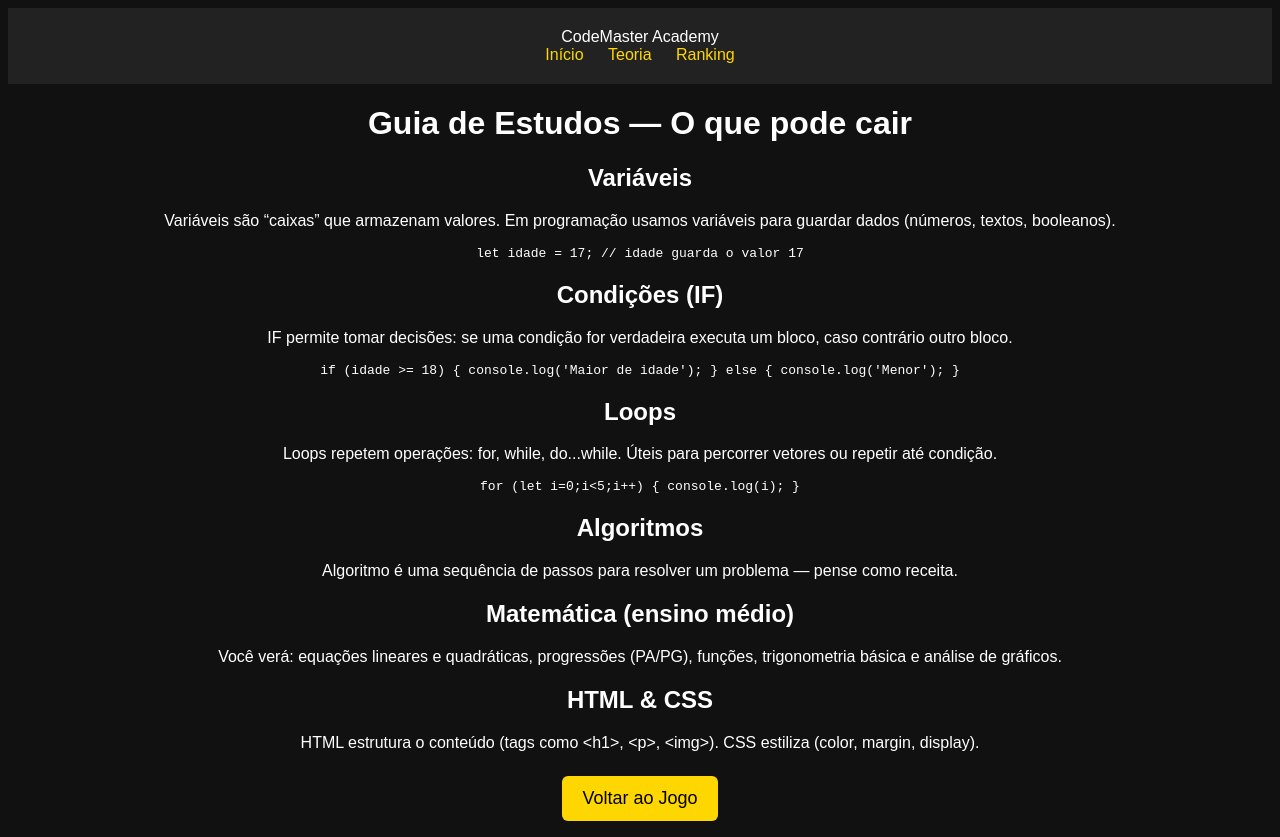
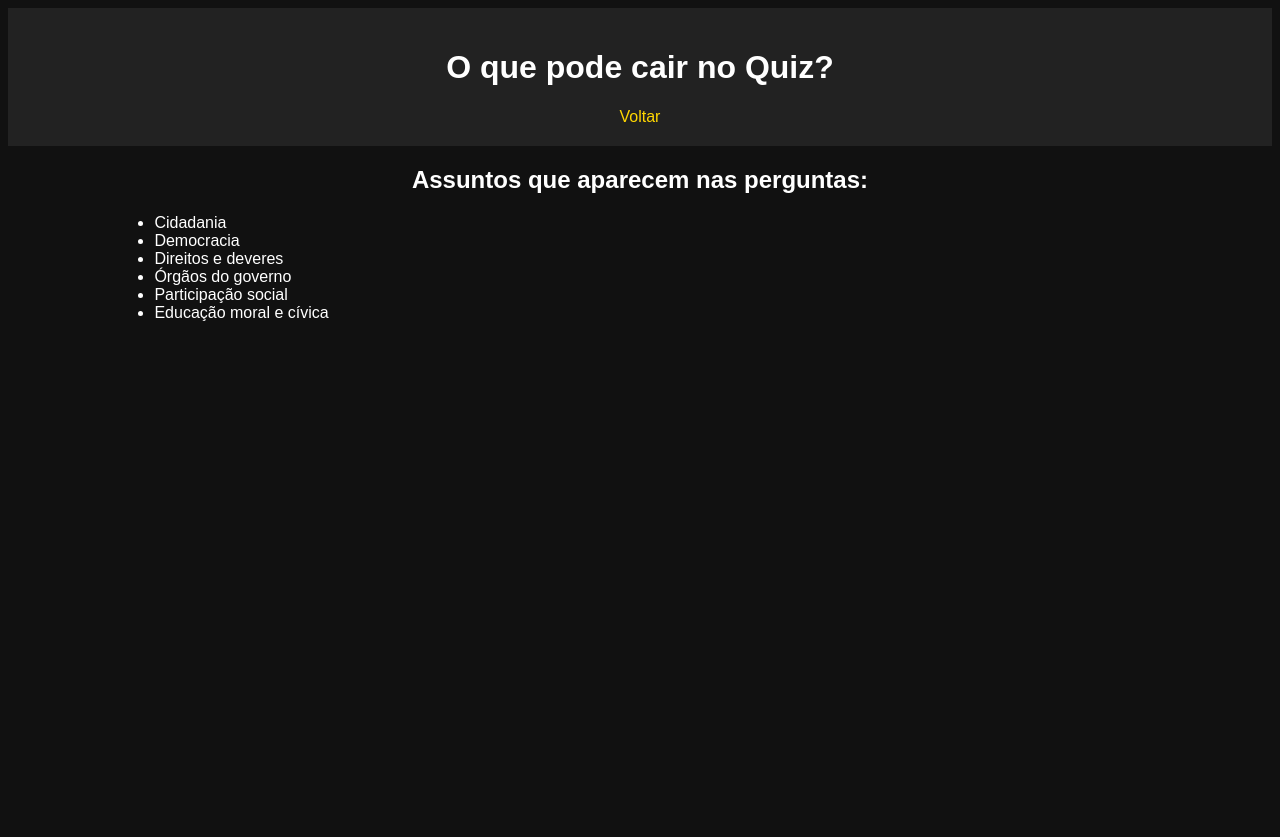
Before and after one commit to catatal007/jogo-catatal, a plain HTML site: page teoria.html in a window 1280 px wide. After the commit the page ends 800 px from the top, so only its background shows below. Drawn offline with Linux system fonts and the light colour scheme.

Commit message:
Update teoria.html

```diff
--- a/teoria.html
+++ b/teoria.html
@@ -1,58 +1,32 @@
 <!DOCTYPE html>
-<html lang="pt-BR">
+<html lang="pt-br">
 <head>
-  <meta charset="utf-8" />
-  <meta name="viewport" content="width=device-width,initial-scale=1" />
-  <title>CodeMaster Academy — Teoria</title>
-  <link rel="stylesheet" href="style.css">
+    <meta charset="UTF-8">
+    <meta name="viewport" content="width=device-width, initial-scale=1.0">
+    <title>Explicações do Catatal</title>
+    <link rel="stylesheet" href="style.css">
 </head>
 <body>
-  <header class="topbar">
-    <div class="brand">CodeMaster Academy</div>
-    <nav class="topnav">
-      <a href="index.html" class="navlink">Início</a>
-      <a href="teoria.html" class="navlink active">Teoria</a>
-      <a href="ranking.html" class="navlink">Ranking</a>
-    </nav>
-  </header>
 
-  <main class="container">
-    <h1>Guia de Estudos — O que pode cair</h1>
+    <header>
+        <h1>O que pode cair no Quiz?</h1>
+        <nav>
+            <a href="index.html">Voltar</a>
+        </nav>
+    </header>
 
-    <section class="theory-card">
-      <h2>Variáveis</h2>
-      <p>Variáveis são “caixas” que armazenam valores. Em programação usamos variáveis para guardar dados (números, textos, booleanos).</p>
-      <pre>let idade = 17; // idade guarda o valor 17</pre>
-    </section>
+    <main>
+        <h2>Assuntos que aparecem nas perguntas:</h2>
 
-    <section class="theory-card">
-      <h2>Condições (IF)</h2>
-      <p>IF permite tomar decisões: se uma condição for verdadeira executa um bloco, caso contrário outro bloco.</p>
-      <pre>if (idade >= 18) { console.log('Maior de idade'); } else { console.log('Menor'); }</pre>
-    </section>
+        <ul style="text-align:left; width:80%; margin:auto;">
+            <li>Cidadania</li>
+            <li>Democracia</li>
+            <li>Direitos e deveres</li>
+            <li>Órgãos do governo</li>
+            <li>Participação social</li>
+            <li>Educação moral e cívica</li>
+        </ul>
+    </main>
 
-    <section class="theory-card">
-      <h2>Loops</h2>
-      <p>Loops repetem operações: for, while, do...while. Úteis para percorrer vetores ou repetir até condição.</p>
-      <pre>for (let i=0;i<5;i++) { console.log(i); }</pre>
-    </section>
-
-    <section class="theory-card">
-      <h2>Algoritmos</h2>
-      <p>Algoritmo é uma sequência de passos para resolver um problema — pense como receita.</p>
-    </section>
-
-    <section class="theory-card">
-      <h2>Matemática (ensino médio)</h2>
-      <p>Você verá: equações lineares e quadráticas, progressões (PA/PG), funções, trigonometria básica e análise de gráficos.</p>
-    </section>
-
-    <section class="theory-card">
-      <h2>HTML & CSS</h2>
-      <p>HTML estrutura o conteúdo (tags como &lt;h1&gt;, &lt;p&gt;, &lt;img&gt;). CSS estiliza (color, margin, display).</p>
-    </section>
-
-    <a href="index.html"><button class="btn primary">Voltar ao Jogo</button></a>
-  </main>
 </body>
 </html>
```
